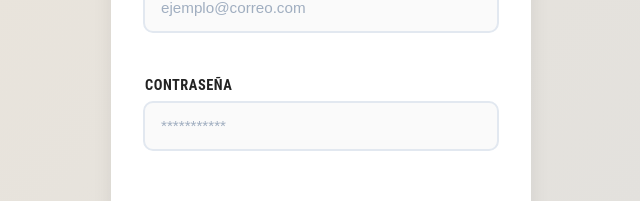
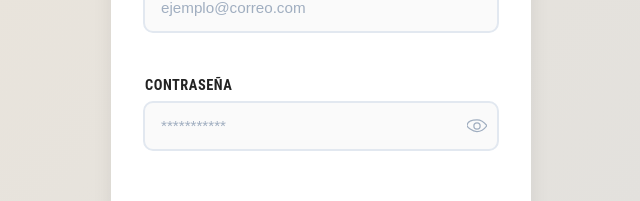
Before and after one commit to juanfernandez2306/admin_strategus, a React (Vite) app: page / in a window 1280 px wide. Shown: the part 311-512 px from the top of the page, without its empty margins (319-959 px from the left). Built offline with nearby package versions, Linux system fonts and the light colour scheme.

Commit message:
se creo el input password

```diff
--- a/src/assets/components/login/LoginLayout.module.css
+++ b/src/assets/components/login/LoginLayout.module.css
@@ -126,3 +126,66 @@
 input:focus + .notas {
     color: #334155; /* Gris más oscuro (Slate 700) */
 }
+
+
+/* LoginLayout.module.css (Añade estas reglas al final) */
+
+/* Contenedor para el input y el icono */
+.passwordWrapper {
+  position: relative;
+  display: flex;
+  align-items: center;
+  width: 100%;
+}
+
+/* Estilo específico para el input con icono */
+.inputWithIcon {
+  width: 100%;
+  padding: 14px 16px;
+  /* Deja espacio a la derecha para el icono */
+  padding-right: 3rem !important;
+  border: 2px solid #e2e8f0;
+  border-radius: 10px;
+  font-size: 1rem;
+  font-family: var(--font-body);
+  color: var(--color-negro, #222222);
+  background-color: #fafafa;
+  box-sizing: border-box;
+  transition: all 0.25s ease;
+}
+
+/* Efectos Focus para .inputWithIcon, reutilizando la lógica existente */
+.inputWithIcon:focus {
+  outline: none;
+  border-color: var(--firts-color);
+  background-color: #ffffff;
+  box-shadow: 0 0 0 4px rgba(56, 102, 65, 0.12);
+}
+
+/* Estilo para el botón del icono */
+.iconButton {
+  position: absolute;
+  right: 12px; /* Posicionamiento a la derecha */
+  top: 50%;
+  transform: translateY(-50%); /* Centrado vertical */
+  background: none;
+  border: none;
+  cursor: pointer;
+  padding: 0;
+  display: flex;
+  align-items: center;
+  justify-content: center;
+  /* El color inicial puede ser un gris suave */
+  color: #a0aec0;
+  transition: color 0.2s ease;
+}
+
+/* Cambia el color del icono al pasar el ratón */
+.iconButton:hover {
+  color: var(--firts-color);
+}
+
+/* Estilo para el icono en sí (si usas react-icons) */
+.icon {
+  font-size: 1.25rem;
+}
--- a/src/assets/components/login/LoginLayout.tsx
+++ b/src/assets/components/login/LoginLayout.tsx
@@ -9,6 +9,8 @@ import { useAuthUiStore } from "./hooks/useAuthUiStore";
 import imgLogo from '../../img/logo_gepal_centrado.png';
 
 import style from "./LoginLayout.module.css";
+
+import PasswordInput from "./PasswordInput";
 
 
 const LoginLayout = () => {
@@ -52,17 +54,16 @@ const LoginLayout = () => {
             />
           </div>
 
-          <div className={style.groupInput}>
-            <label htmlFor="clave">Contraseña</label>
-            <input
+
+          <PasswordInput
             id="clave"
-              type="password"
+            label="Contraseña"
             value={password}
             onChange={(e) => setPassword(e.target.value)}
             placeholder="***********"
             required
           />
-          </div>
+
           <p className={style.pieEnlace}>
           ¿No tienes una cuenta?
           <a href="#" onClick={(e) => { e.preventDefault(); irARegistro(); }} className={style.enlaceAccion}>
--- /dev/null
+++ b/src/assets/components/login/PasswordInput.tsx
@@ -0,0 +1,61 @@
+// PasswordInput.tsx
+import { useState } from "react";
+import style from "./LoginLayout.module.css";
+
+interface PasswordInputProps {
+  id: string;
+  label: string;
+  value: string;
+  onChange: (e: React.ChangeEvent<HTMLInputElement>) => void;
+  placeholder?: string;
+  required?: boolean;
+}
+
+const PasswordInput: React.FC<PasswordInputProps> = ({
+  id,
+  label,
+  value,
+  onChange,
+  placeholder = "***********",
+  required = false,
+}) => {
+  const [passwordVisible, setPasswordVisible] = useState(false);
+
+  return (
+    <div className={style.groupInput}>
+      <label htmlFor={id}>{label}</label>
+      <div className={style.passwordWrapper}>
+        <input
+          id={id}
+          type={passwordVisible ? "text" : "password"}
+          value={value}
+          onChange={onChange}
+          placeholder={placeholder}
+          required={required}
+          className={style.inputWithIcon}
+        />
+        <button
+          type="button"
+          onClick={() => setPasswordVisible(!passwordVisible)}
+          className={style.iconButton}
+          aria-label={passwordVisible ? "Ocultar contraseña" : "Mostrar contraseña"}
+        >
+          {passwordVisible ? (
+            /* Icono: Ojo Tachado (IoEyeOffOutline) */
+            <svg stroke="currentColor" fill="currentColor" strokeWidth="0" viewBox="0 0 512 512" className={style.icon} height="1em" width="1em" xmlns="http://www.w3.org/2000/svg">
+              <path fill="none" strokeLinecap="round" strokeMiterlimit="10" strokeWidth="32" d="m432 448-352-352M256 128a127.34 127.34 0 0 1 101.4 50.14M402.13 218a241.67 241.67 0 0 1 45.15 62c-35.8 62.4-111 104-191.28 104a236.43 236.43 0 0 1-131-41M109.87 294C74.07 231.6 149.27 190 229.55 190a233.17 233.17 0 0 1 54.54 6.47M256 384A128 128 0 0 1 128 256a127.17 127.17 0 0 1 12.35-54"></path>
+            </svg>
+          ) : (
+            /* Icono: Ojo Abierto (IoEyeOutline) */
+            <svg stroke="currentColor" fill="currentColor" strokeWidth="0" viewBox="0 0 512 512" className={style.icon} height="1em" width="1em" xmlns="http://www.w3.org/2000/svg">
+              <path fill="none" strokeLinecap="round" strokeLinejoin="round" strokeWidth="32" d="M256 96c134.31 0 233.81 124.8 245.85 140.8a16 16 0 0 1 0 19.3c-12 16-111.54 140.8-245.85 140.8S10.15 272.1 1.85 256.1a16 16 0 0 1 0-19.3C13.85 120.8 113.39 96 256 96z"></path>
+              <circle cx="256" cy="256" r="80" fill="none" strokeLinecap="round" strokeLinejoin="round" strokeWidth="32"></circle>
+            </svg>
+          )}
+        </button>
+      </div>
+    </div>
+  );
+};
+
+export default PasswordInput;
```
Also changed, not shown: 1 other file (tests, documents, lock files or other folders). Lines whose indentation alone changed are shown as unchanged.
